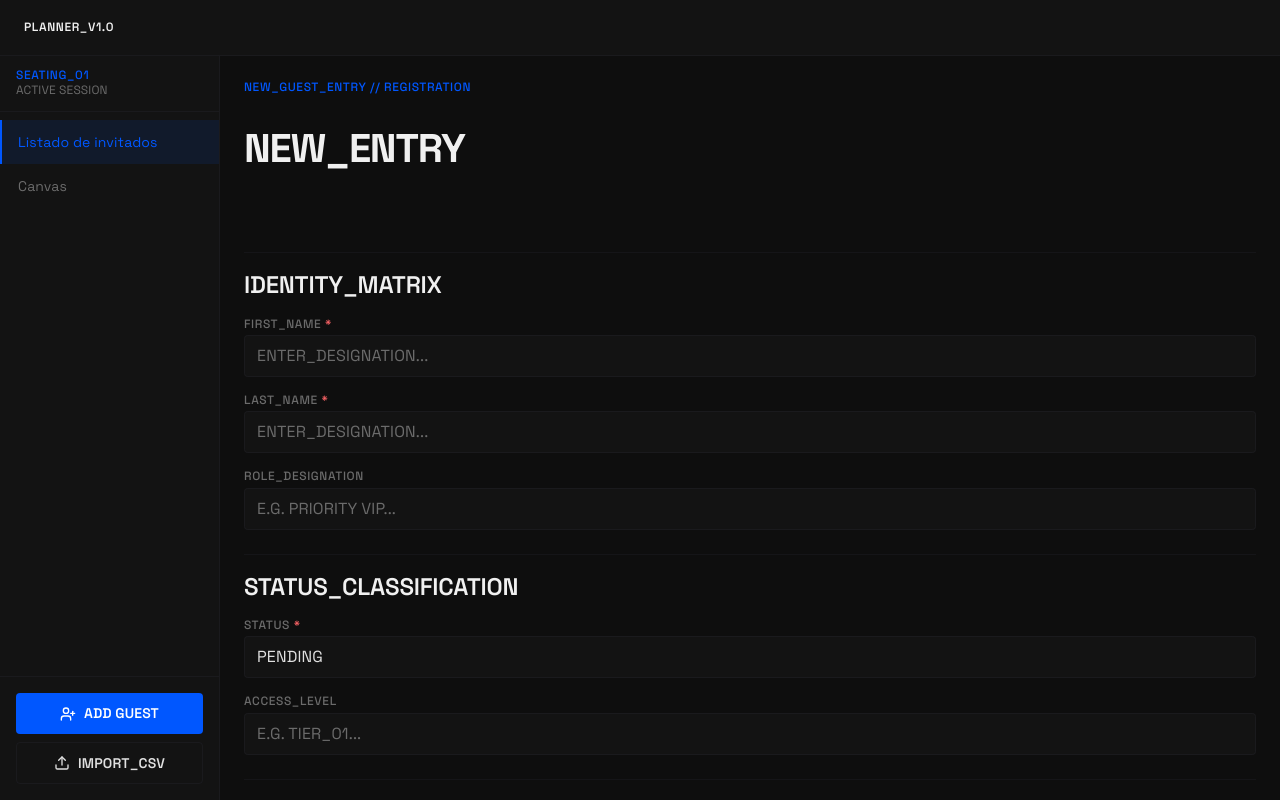
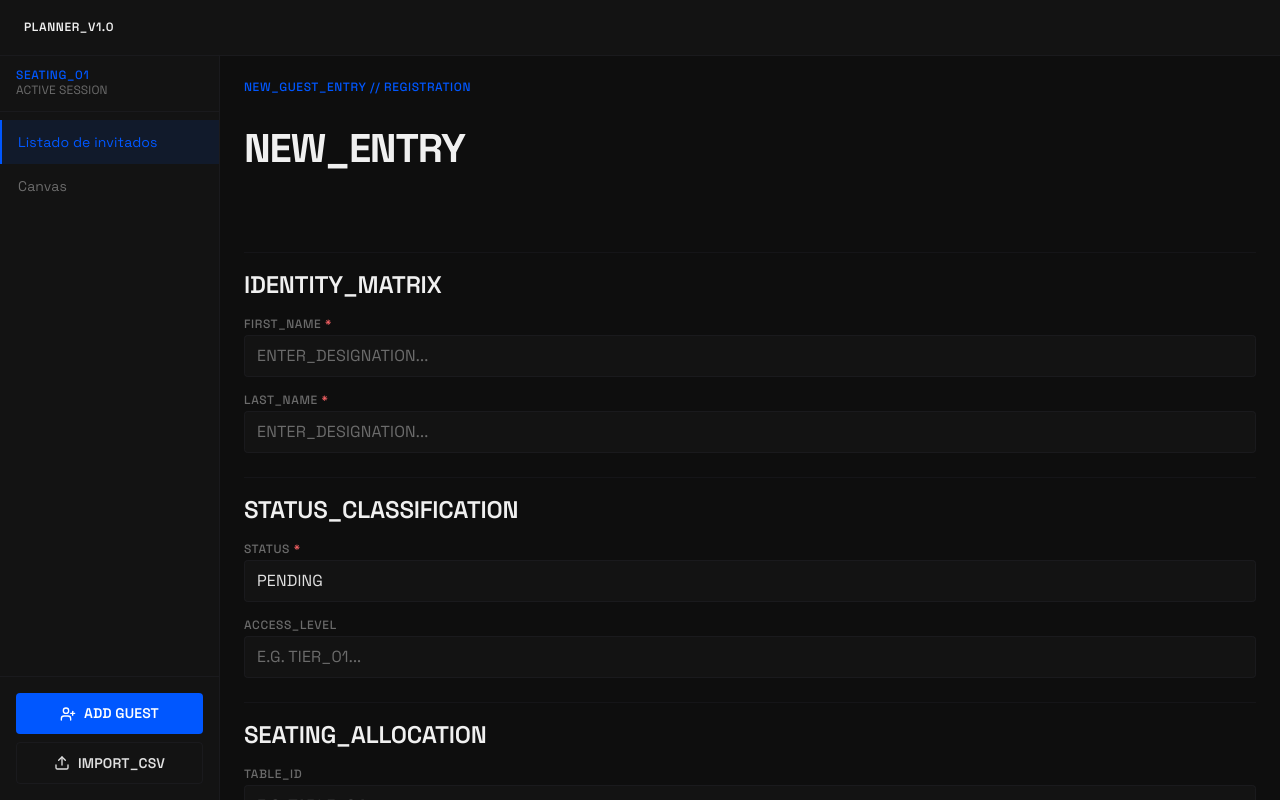
Before and after one commit to mancas/seating-planner, a React (Vite) app: page /guests/new in a window 1280 px wide. Built offline with nearby package versions, Linux system fonts and the light colour scheme.

Commit message:
feat: remove role field from guest data structure and related components

```diff
--- a/src/components/molecules/GuestRow.tsx
+++ b/src/components/molecules/GuestRow.tsx
@@ -28,7 +28,6 @@ function GuestRowMobile({ guest, isSelected, onClick }: Props) {
           <p className="text-body-sm font-semibold text-foreground-heading uppercase">
             {guest.firstName}_{guest.lastName}
           </p>
-          <p className="text-caption text-foreground-muted">{guest.role}</p>
         </div>
         <StatusIcon status={guest.status} />
       </div>
--- a/src/components/organisms/GuestDetailPanel.tsx
+++ b/src/components/organisms/GuestDetailPanel.tsx
@@ -66,7 +66,6 @@ function renderContent(guest: Guest) {
         <h2 className="text-heading-4 text-foreground-heading">
           {guest.firstName} {guest.lastName}
         </h2>
-        <p className="text-body-sm text-foreground-muted mt-1">{guest.role}</p>
       </div>
 
       {/* Core Metadata */}
--- a/src/components/organisms/GuestForm.tsx
+++ b/src/components/organisms/GuestForm.tsx
@@ -9,7 +9,6 @@ import Toggle from '../atoms/Toggle'
 interface GuestFormValues {
   firstName: string
   lastName: string
-  role: string
   status: GuestStatus
   accessLevel: string
   tableAssignment: string
@@ -44,7 +43,6 @@ function GuestForm({ guest, onSubmit, onDelete, onCancel }: Props) {
       ? {
           firstName: guest.firstName,
           lastName: guest.lastName,
-          role: guest.role,
           status: guest.status,
           accessLevel: guest.accessLevel,
           tableAssignment: guest.tableAssignment ?? '',
@@ -60,7 +58,6 @@ function GuestForm({ guest, onSubmit, onDelete, onCancel }: Props) {
       : {
           firstName: '',
           lastName: '',
-          role: '',
           status: 'PENDING' as GuestStatus,
           accessLevel: '',
           tableAssignment: '',
@@ -84,7 +81,6 @@ function GuestForm({ guest, onSubmit, onDelete, onCancel }: Props) {
     const guestData: Omit<Guest, 'id'> = {
       firstName: values.firstName,
       lastName: values.lastName,
-      role: values.role || '',
       status: values.status,
       accessLevel: values.accessLevel || '',
       tableAssignment: values.tableAssignment || null,
@@ -160,14 +156,6 @@ function GuestForm({ guest, onSubmit, onDelete, onCancel }: Props) {
                   errors.lastName ? 'lastName-error' : undefined
                 }
                 {...register('lastName', { required: true })}
-              />
-            </FormField>
-            <FormField label="ROLE_DESIGNATION" htmlFor="role">
-              <input
-                id="role"
-                className="input w-full"
-                placeholder="E.G. PRIORITY VIP..."
-                {...register('role')}
               />
             </FormField>
           </FormSection>
--- a/src/components/organisms/ImportGuestsPage.tsx
+++ b/src/components/organisms/ImportGuestsPage.tsx
@@ -89,7 +89,6 @@ function ImportGuestsPage({ onImportComplete }: Props) {
             addGuest({
               firstName: guest.firstName,
               lastName: guest.lastName,
-              role: guest.role,
               status: guest.status,
               accessLevel: '',
               tableAssignment: null,
@@ -164,7 +163,7 @@ function ImportGuestsPage({ onImportComplete }: Props) {
               Download the CSV template, fill in guest data, then upload.
             </p>
             <p className="text-caption text-foreground-muted mt-3">
-              Columns: firstName, lastName, role, status, dietaryType,
+              Columns: firstName, lastName, status, dietaryType,
               dietaryNotes, gift
             </p>
             <button
--- a/src/data/guest-types.ts
+++ b/src/data/guest-types.ts
@@ -4,7 +4,6 @@ export interface Guest {
   id: string
   firstName: string
   lastName: string
-  role: string
   status: GuestStatus
   accessLevel: string
   tableAssignment: string | null
--- a/src/data/mock-guests.ts
+++ b/src/data/mock-guests.ts
@@ -5,7 +5,6 @@ export const guests: Guest[] = [
     id: '4492-AX',
     firstName: 'ELARA',
     lastName: 'RIVERA',
-    role: 'LEAD SYSTEMS ARCHITECT',
     status: 'CONFIRMED',
     accessLevel: 'TIER_01',
     tableAssignment: 'TABLE_04',
@@ -27,7 +26,6 @@ export const guests: Guest[] = [
     id: '3371-BK',
     firstName: 'ALEXANDER',
     lastName: 'VANCE',
-    role: 'PRIORITY VIP',
     status: 'CONFIRMED',
     accessLevel: 'TIER_01',
     tableAssignment: 'TABLE_04',
@@ -48,7 +46,6 @@ export const guests: Guest[] = [
     id: '5580-CR',
     firstName: 'MARCUS',
     lastName: 'CHEN',
-    role: 'GENERAL',
     status: 'PENDING',
     accessLevel: 'TIER_02',
     tableAssignment: 'TABLE_02',
@@ -69,7 +66,6 @@ export const guests: Guest[] = [
     id: '1039-CK',
     firstName: 'MARCUS',
     lastName: 'STERLING',
-    role: 'PLUS ONE',
     status: 'CONFIRMED',
     accessLevel: 'TIER_01',
     tableAssignment: 'TABLE_02',
@@ -90,7 +86,6 @@ export const guests: Guest[] = [
     id: '3311-DS',
     firstName: 'SARA',
     lastName: 'MORGAN',
-    role: 'GENERAL',
     status: 'DECLINED',
     accessLevel: 'TIER_02',
     tableAssignment: null,
@@ -111,7 +106,6 @@ export const guests: Guest[] = [
     id: '8821-BL',
     firstName: 'JULIAN',
     lastName: 'KANE',
-    role: 'PENDING RESPONSE',
     status: 'PENDING',
     accessLevel: 'TIER_02',
     tableAssignment: null,
--- a/src/utils/csv-import.ts
+++ b/src/utils/csv-import.ts
@@ -13,7 +13,6 @@ export interface ImportError {
 export interface GuestImportData {
   firstName: string
   lastName: string
-  role: string
   status: GuestStatus
   dietary: {
     type: string | null
@@ -33,7 +32,6 @@ const VALID_STATUSES: readonly string[] = ['CONFIRMED', 'PENDING', 'DECLINED']
 const EXPECTED_HEADERS: Record<string, string> = {
   firstname: 'firstName',
   lastname: 'lastName',
-  role: 'role',
   status: 'status',
   dietarytype: 'dietaryType',
   dietarynotes: 'dietaryNotes',
@@ -41,7 +39,7 @@ const EXPECTED_HEADERS: Record<string, string> = {
 }
 
 export function generateTemplate(): string {
-  return 'firstName,lastName,role,status,dietaryType,dietaryNotes,gift\nJane,Doe,PRIORITY VIP,CONFIRMED,VEGAN,Severe nut allergy,250\n'
+  return 'firstName,lastName,status,dietaryType,dietaryNotes,gift\nJane,Doe,CONFIRMED,VEGAN,Severe nut allergy,250\n'
 }
 
 function splitCSVLine(line: string): string[] {
@@ -170,7 +168,6 @@ export function validateGuestRows(
     const lastName = (row['lastName'] ?? '').trim()
     const statusRaw = (row['status'] ?? '').trim()
     const giftRaw = (row['gift'] ?? '').trim()
-    const role = (row['role'] ?? '').trim()
     const dietaryType = (row['dietaryType'] ?? '').trim()
     const dietaryNotes = (row['dietaryNotes'] ?? '').trim()
 
@@ -222,7 +219,6 @@ export function validateGuestRows(
     guests.push({
       firstName,
       lastName,
-      role,
       status,
       dietary: {
         type: dietaryType === '' ? null : dietaryType,
```
